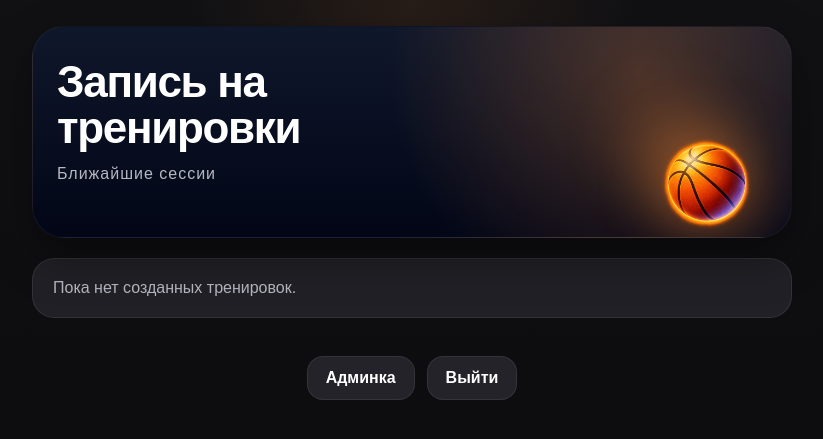
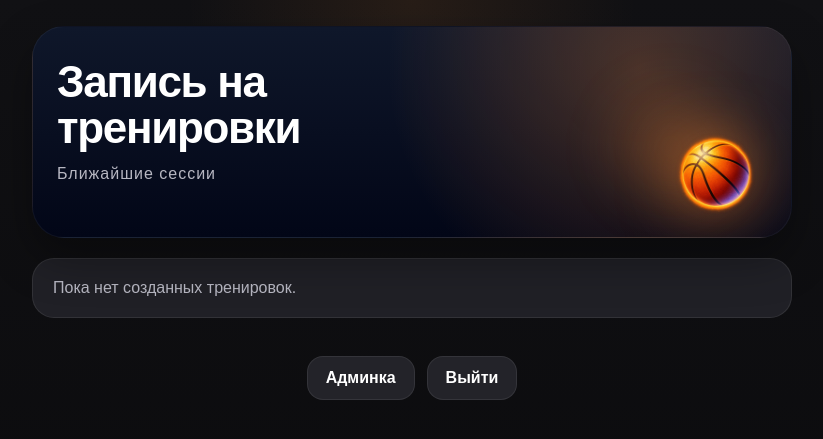
Before and after one commit to kiza821-code/basket-notifier, a Flask app: page / in a window 1280 px wide. Shown: the top 439 px of the page, without its empty margins (228-1051 px from the left). Run offline with Flask 3, Linux system fonts and the light colour scheme; the visitor is signed in with stand-in values (Sample User, id 1); data comes from the database, SQL or seed files in the repository; data that the repository does not hold is empty; some libraries are stand-ins or nearby versions.

Commit message:
ball update

```diff
--- a/static/style.css
+++ b/static/style.css
@@ -706,3 +706,28 @@ input[type="datetime-local"] {
     background: radial-gradient(circle, rgba(255,140,50,0.25), transparent 70%);
     filter: blur(20px);
 }
+
+.hero-ball {
+    position: absolute !important;
+    right: 20px !important;
+    bottom: 0 !important;
+
+    width: 120px !important;
+    height: 120px !important;
+
+    display: flex;
+    align-items: center;
+    justify-content: center;
+}
+
+.hero-ball img {
+    max-width: 100% !important;
+    max-height: 100% !important;
+
+    width: 120px !important;
+    height: 120px !important;
+
+    object-fit: contain;
+
+    filter: drop-shadow(0 0 30px rgba(255,140,50,0.6));
+}
```
